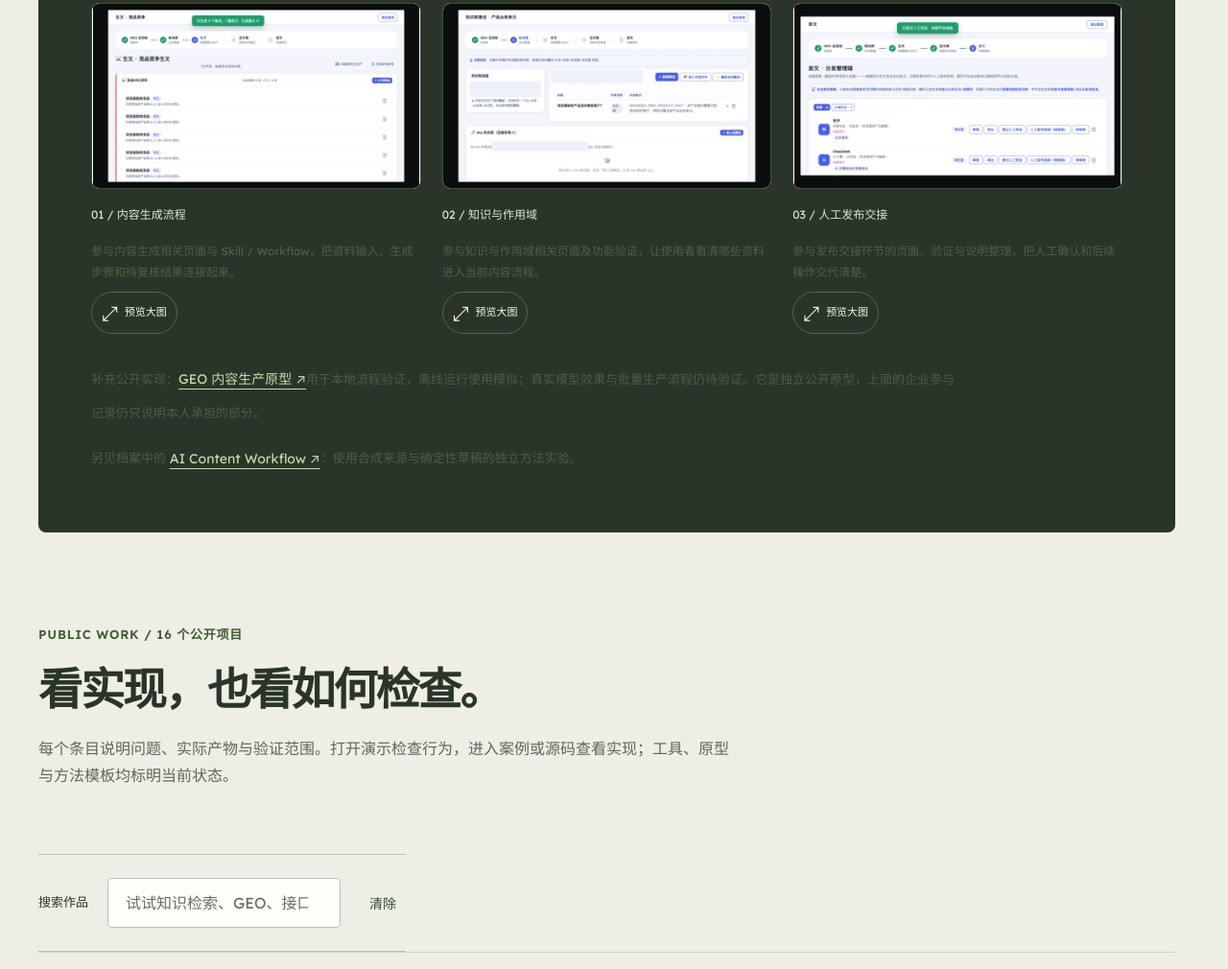
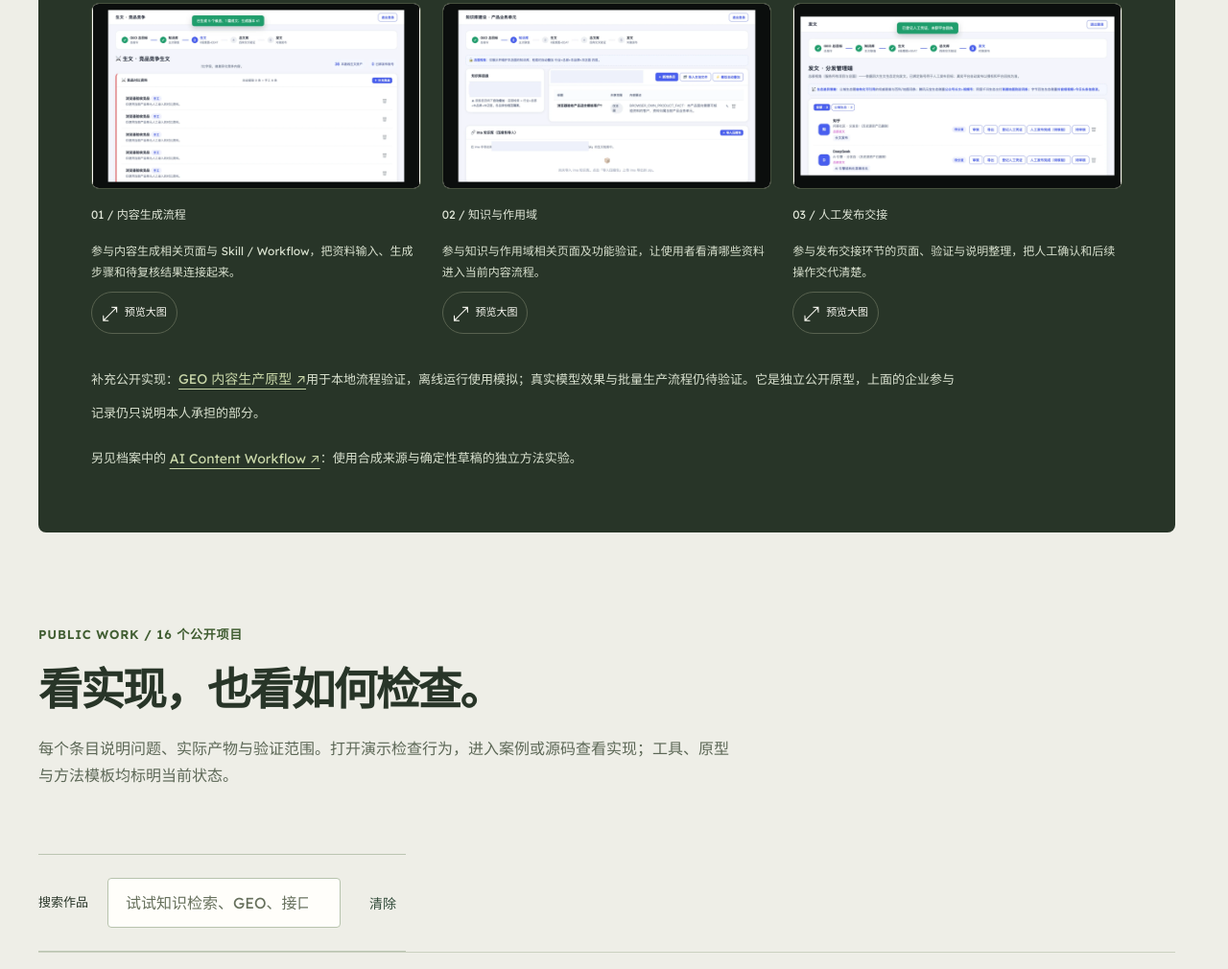
Before and after one commit to zhouey314-cloud/zhouey314-cloud.github.io, a website: page projects.html in a window 1280 px wide. Shown: the part 1848-2858 px from the top of the page at 96% size. Drawn offline with Linux system fonts and the light colour scheme.

Commit message:
Fix GEO archive text contrast on dark panels

```diff
--- a/capabilities.css
+++ b/capabilities.css
@@ -65,8 +65,8 @@
 .contact-brief {margin:26px 0 28px;padding-block:20px;border-block:1px solid #cdd7c13d}
 .contact-brief strong {font-size:12px;color:#e4e9d9;font-weight:450}
 .contact-brief ol {display:grid;grid-template-columns:1fr 1fr;gap:9px 28px;padding-left:18px;margin:14px 0 0;font-size:12px;line-height:1.8;color:#d9e1cd}
-.project-archive .geo-contribution {flex-basis:100%;margin:9px 0 0;font-size:12px;line-height:1.9;color:#4f6146}
-.geo-public-reference {margin-top:26px;font-size:13px;line-height:1.95;color:#4b5f42;max-width:900px}
+.project-archive .geo-contribution {flex-basis:100%;margin:9px 0 0;font-size:12px;line-height:1.9;color:#d9e1cf}
+.geo-public-reference {margin-top:26px;font-size:13px;line-height:1.95;color:#d9e1cf;max-width:900px}
 .geo-public-reference p+p {margin-top:13px}
 .geo-public-reference a {text-decoration:underline;text-underline-offset:5px}
 .project-archive .archive-item[id] {scroll-margin-top:0}
```
